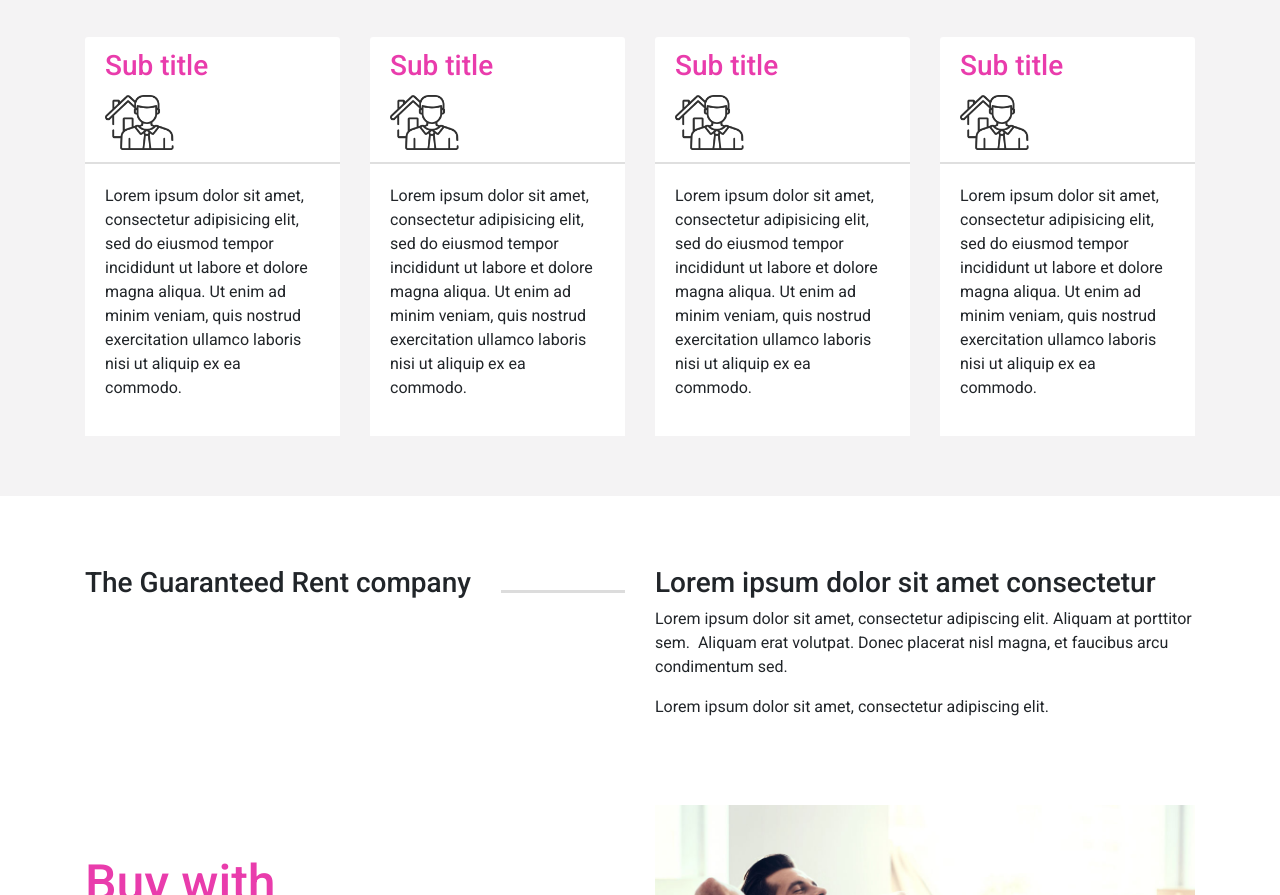
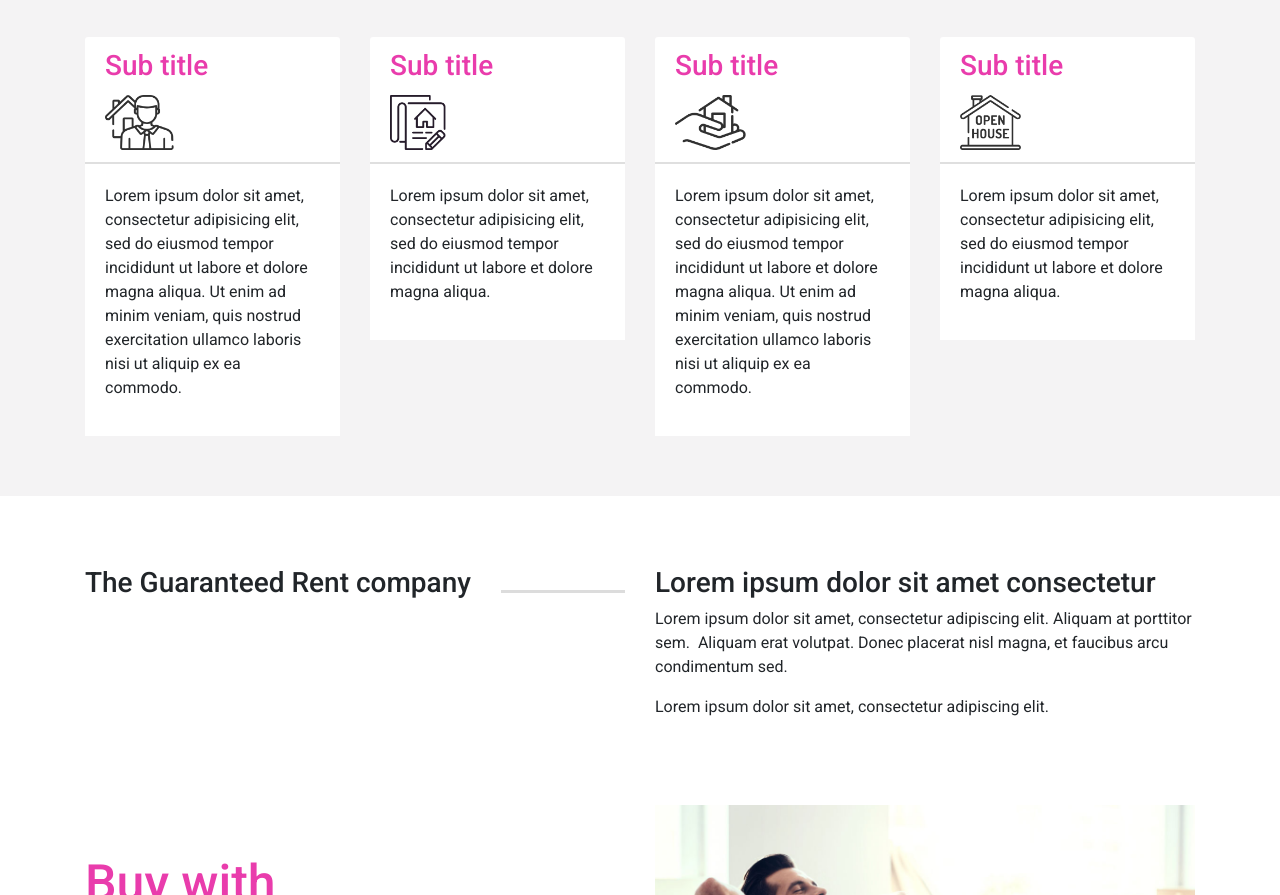
Before and after one commit to andTheowind/gridconceptsProject, a plain HTML site: page index.html in a window 1280 px wide. Shown: the part 1749-2644 px from the top of the page. Drawn offline with nearby package versions, Linux system fonts and the light colour scheme.

Commit message:
Adding content from layout  to cards

```diff
--- a/index.html
+++ b/index.html
@@ -113,39 +113,35 @@
                     <div class="col-xs-12 col-sm-6 col-md-6 col-lg-3">
                         <div class="card-header">
                             <h3 class="card-title">Sub title</h3>
-                            <div class="icon"><img src="img/house.png" alt=""></div>
+                            <div class="icon"><img src="img/contract.png" alt=""></div>
                         </div>
                         <div class="card-body">
                             <div class="card-text">
-                                <p>Lorem ipsum dolor sit amet, consectetur adipisicing elit, sed do eiusmod tempor
-                                    incididunt ut labore et dolore magna aliqua. Ut enim ad minim veniam, quis nostrud
-                                    exercitation ullamco laboris nisi ut aliquip ex ea commodo.</p>
+                                <p>Lorem ipsum dolor sit amet, consectetur adipisicing elit, sed do eiusmod tempor incididunt
+                                  ut labore et dolore magna aliqua. </p>
                             </div>
                         </div>
                     </div>
                     <div class="col-xs-12 col-sm-6 col-md-6 col-lg-3">
                         <div class="card-header">
                             <h3 class="card-title">Sub title</h3>
-                            <div class="icon"><img src="img/house.png" alt=""></div>
+                            <div class="icon"><img src="img/insurance.png" alt=""></div>
                         </div>
                         <div class="card-body">
                             <div class="card-text">
-                                <p>Lorem ipsum dolor sit amet, consectetur adipisicing elit, sed do eiusmod tempor
-                                    incididunt ut labore et dolore magna aliqua. Ut enim ad minim veniam, quis nostrud
-                                    exercitation ullamco laboris nisi ut aliquip ex ea commodo.</p>
+                                <p>Lorem ipsum dolor sit amet, consectetur adipisicing elit, sed do eiusmod tempor incididunt
+                                  ut labore et dolore magna aliqua. Ut enim ad minim veniam, quis nostrud exercitation ullamco laboris nisi ut aliquip ex ea commodo.</p>
                             </div>
                         </div>
                     </div>
                     <div class="col-xs-12 col-sm-6 col-md-6 col-lg-3">
                         <div class="card-header">
                             <h3 class="card-title">Sub title</h3>
-                            <div class="icon"><img src="img/house.png" alt=""></div>
+                            <div class="icon"><img src="img/open_house.png" alt=""></div>
                         </div>
                         <div class="card-body">
                             <div class="card-text">
-                                <p>Lorem ipsum dolor sit amet, consectetur adipisicing elit, sed do eiusmod tempor
-                                    incididunt ut labore et dolore magna aliqua. Ut enim ad minim veniam, quis nostrud
-                                    exercitation ullamco laboris nisi ut aliquip ex ea commodo.</p>
+                                <p>Lorem ipsum dolor sit amet, consectetur adipisicing elit, sed do eiusmod tempor incididunt ut labore et dolore magna aliqua. </p>
                             </div>
                         </div>
                     </div>
```
